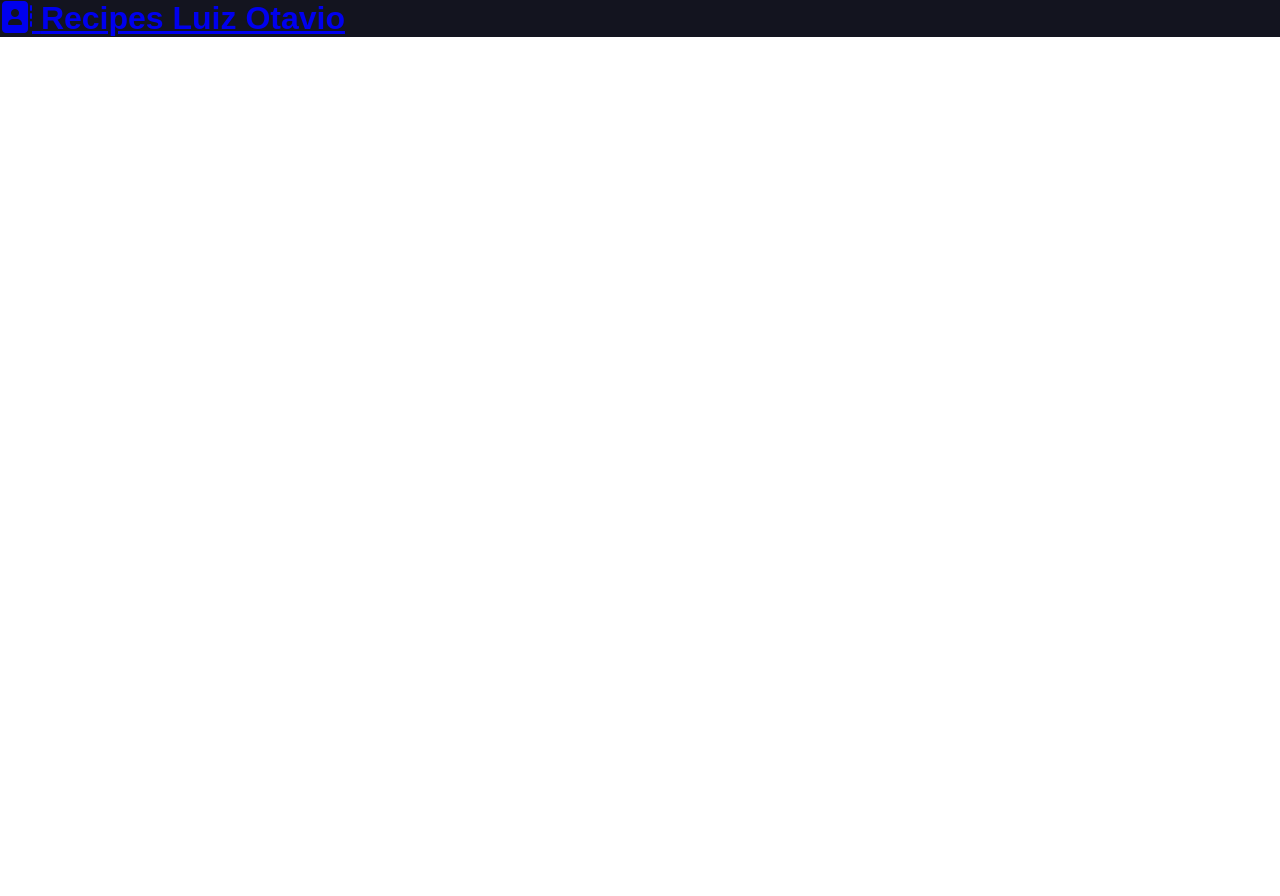
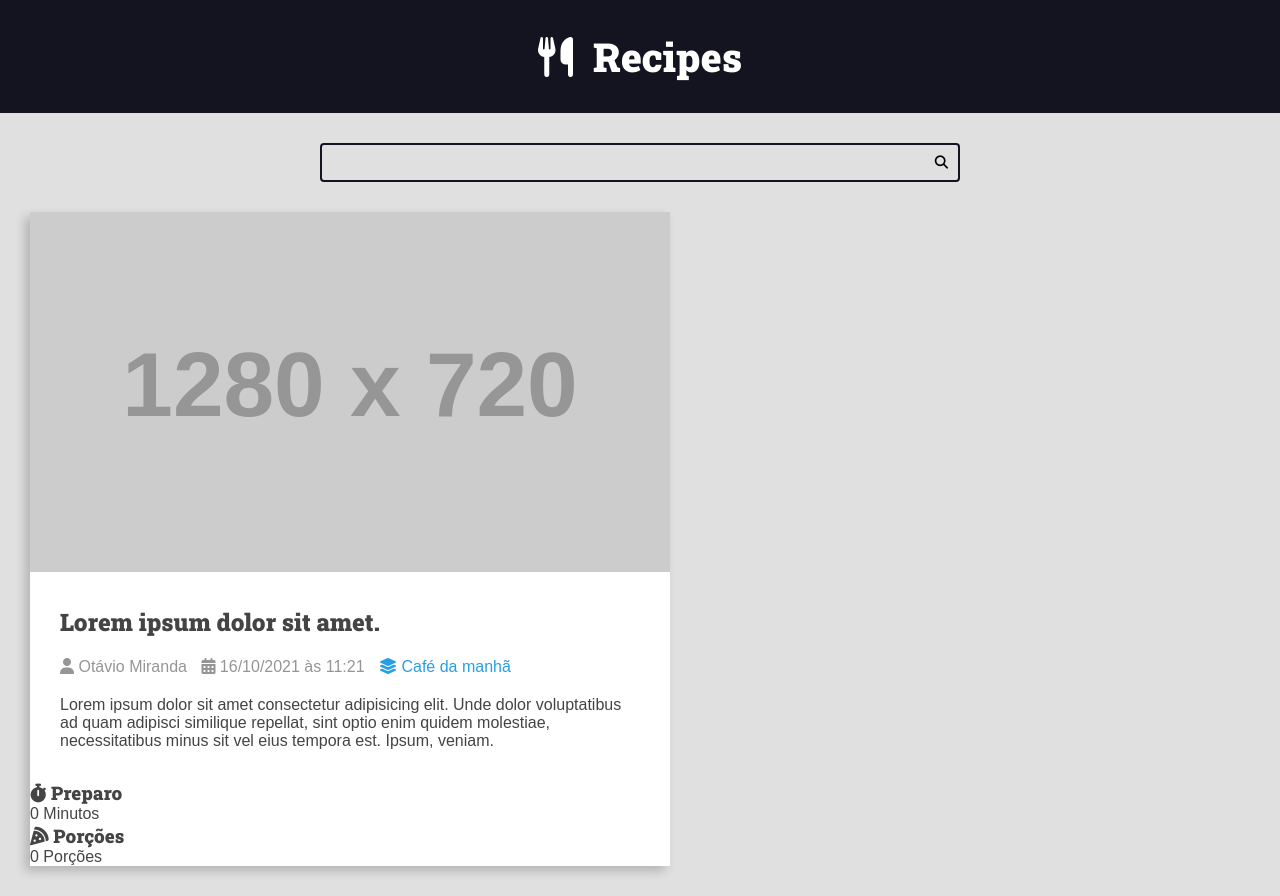
Before and after one commit to davidmozart/curso_django, a Django app: page / in a window 1280 px wide. Before the commit the page ends 37 px from the top, so only its background shows below. Run offline with Django 5.2, Linux system fonts and the light colour scheme; grey boxes labelled with a size stand in for pictures from a placeholder-image service; some libraries are stand-ins or nearby versions.

Commit message:
atualizacao

```diff
--- a/recipes/templates/Recipes/pages/home.html
+++ b/recipes/templates/Recipes/pages/home.html
@@ -1,17 +1,56 @@
 {% include 'recipes/partials/head.html' %}
 <body>
-    <header class="main-header-container">
-        <div class="main-header container">
-            <h1>
-                <a href="/" class="ref">
-                    <i class="fa-solid fa-address-book"></i>
-                    <span>
-                        Recipes {{name}}
+    {% include 'recipes/partials/header.html'%}
+    {% include "recipes/partials/search-container.html" %}
+
+    <main class="main-content-container">
+        <div class="main-content container main-content-list">
+            <div class="recipe recipe-list-item">
+                <div class="recipe-list-cover">
+                    <img src="https://fakeimg.pl/1280x720/2086c2/909090" alt="Temporario">
+                </div>
+                <div class="recipe-title-container">
+                    <h2 class="recipe-title">Lorem ipsum dolor sit amet.</h2>
+                </div>
+
+                <div class="recipe-author">
+                    <span class="recipe-author-item">
+                        <i class="fas fa-user"></i>
+                        Otávio Miranda
                     </span>
-            </h1>
-            </a>
+                    <span class="recipe-author-item">
+                        <i class="fas fa-calendar-alt"></i>
+                        16/10/2021 às 11:21
+                    </span>
+                    <span class="recipe-author-item">
+                        <a href="/recipes/category/cafe-da-manha/">
+                            <i class="fas fa-layer-group"></i>
+                            <span>Café da manhã</span>
+                        </a>
+                    </span>
+                </div>
+
+                <div class="recipe-content">
+                    <p>Lorem ipsum dolor sit amet consectetur adipisicing elit. Unde dolor voluptatibus ad quam adipisci similique repellat, sint optio enim quidem molestiae, necessitatibus minus sit vel eius tempora est. Ipsum, veniam.</p>
+                </div>
+
+                <div class="recipe-meta-container">
+                    <div class="recipe-meta recipe-preparation">
+                        <h3 class="recipe-meta-title"><i class="fas fa-stopwatch"></i> Preparo</h3>
+                        <div class="recipe-meta-text">
+                            0 Minutos
+                        </div>
+                    </div>
+                    <div class="recipe-meta recipe-servings">
+                        <h3 class="recipe-meta-title"><i class="fas fa-pizza-slice"></i> Porções</h3>
+                        <div class="recipe-meta-text">
+                            0 Porções
+                        </div>
+                    </div>
+                </div>
+            </div>
         </div>
-    </header>
+    </main>
 </body>
 
 </html>
--- a/recipes/templates/Recipes/partials/head.html
+++ b/recipes/templates/Recipes/partials/head.html
@@ -15,6 +15,11 @@
     <link rel="stylesheet" href="https://cdnjs.cloudflare.com/ajax/libs/font-awesome/6.6.0/css/solid.min.css"
         integrity="sha512-/r+0SvLvMMSIf41xiuy19aNkXxI+3zb/BN8K9lnDDWI09VM0dwgTMzK7Qi5vv5macJ3VH4XZXr60ip7v13QnmQ=="
         crossorigin="anonymous" referrerpolicy="no-referrer" />
+
+    <link rel="preconnect" href="https://fonts.googleapis.com">
+    <link rel="preconnect" href="https://fonts.gstatic.com" crossorigin>
+    <link href="https://fonts.googleapis.com/css2?family=Roboto+Slab:wght@900&display=swap" rel="stylesheet">
+
     <title>Recipes</title>
     <style>
         :root {
@@ -68,15 +73,146 @@
         body {
             font-family: var(--font-primary);
             font-size: 1.6rem;
+            background: var(--color-gray-1);
+            color: var(--color-dark-text);
+        }
+
+        h1,
+        h2,
+        h3,
+        h4,
+        h5,
+        h6 {
+            font-family: var(--font-headings);
         }
 
         .container {
             max-width: 144rem;
             margin: 0 auto;
+            padding: var(--spacing-gutter-medium);
         }
 
         .main-header-container {
             background: var(--color-primary-dark);
         }
+
+        .main-logo {
+            font-size: 4rem;
+            color: var(--color-white);
+            text-decoration: none;
+            display: flex;
+            flex-flow: row nowrap;
+            align-items: center;
+            justify-content: center;
+            width: fit-content;
+            margin: 0 auto;
+        }
+
+        .main-logo-icon {
+            margin-right: 2rem;
+        }
+
+        .search-form {
+            border: .2rem solid var(--color-primary-dark);
+            max-width: 64rem;
+            margin: 0 auto;
+            border-radius: .4rem;
+            position: relative;
+            transition: all 300ms ease-in-out;
+        }
+
+        .search-input,
+        .search-button {
+            border: none;
+            background: none;
+            outline: none;
+            padding: 1rem;
+            transition: all 300ms ease-in-out;
+        }
+
+        .search-input {
+            width: 100%;
+            padding-right: 2.3rem;
+        }
+
+        .search-button {
+            position: absolute;
+            top: 0;
+            right: 0;
+        }
+
+        .search-form:focus-within {
+            border-color: var(--color-primary);
+            background: var(--color-white);
+        }
+
+        .search-form:focus-within .search-button {
+            color: var(--color-primary);
+        }
+
+        .search-button:focus {
+            outline: 1px solid var(--color-primary);
+            background: rgba(0, 0, 0, .05);
+        }
+
+        .main-content {
+            padding-top: 0;
+        }
+
+        .main-content-list {
+            display: grid;
+            grid-template-columns: repeat(auto-fit, minmax(340px, 1fr));
+            gap: var(--spacing-gutter-large);
+        }
+
+        .recipe {
+            background: var(--color-white);
+            transform: scale(1);
+            transition: all 300ms ease-in-out;
+            box-shadow: -5px 5px 10px rgba(0, 0, 0, .2);
+        }
+
+        .recipe img {
+            max-width: 100%;
+        }
+
+        .recipe-list-item {
+            max-width: 64rem;
+            background: var(--color-white);
+        }
+
+        .recipe-list-item:hover {
+            transform: scale(1.02);
+            box-shadow: -8px 8px 18px rgba(0, 0, 0, .25);
+        }
+
+        .recipe-title-container {
+            padding: var(--spacing-gutter-medium);
+            padding-bottom: 2rem;
+        }
+
+        .recipe-author {
+            padding: 0 var(--spacing-gutter-medium);
+        }
+
+        .recipe-content {
+            padding: var(--spacing-gutter-medium);
+            padding-top: 2rem;
+        }
+
+        .recipe-author-item {
+            color: var(--color-gray-4);
+            margin-right: 1rem;
+        }
+
+        .recipe-author a {
+            color: var(--color-primary);
+            transition: all 300ms ease-in-out;
+            text-decoration: none;
+        }
+
+        .recipe-author a:hover {
+            color: var(--color-primary-dark);
+        }
     </style>
 </head>
--- /dev/null
+++ b/recipes/templates/Recipes/partials/header.html
@@ -0,0 +1,12 @@
+<header class="main-header-container">
+    <div class="main-header container">
+        <h1>
+            <a href="/" class="main-logo">
+                <i class="fa-solid fa-utensils main-logo-icon"></i>
+                <span class="main-logo-text">
+                    Recipes
+                </span>
+        </h1>
+        </a>
+    </div>
+</header>
--- /dev/null
+++ b/recipes/templates/Recipes/partials/search-container.html
@@ -0,0 +1,8 @@
+<div class="search-container">
+    <div class="container">
+        <form action="" class="search-form">
+            <input type="search" class="search-input" name="search">
+            <button type="submit" class="search-button"><i class="fas fa-search"></i></button>
+        </form>
+    </div>
+</div>
```
